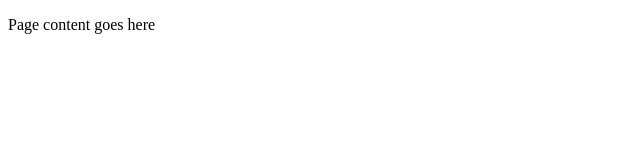
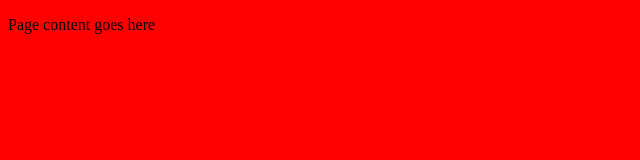
Before and after one commit to EpicKerbal/code-updated, a plain HTML site: page index.html in a window 1280 px wide. Shown: the whole page, without its empty margins (0-640 px from the left). Drawn offline with Linux system fonts and the light colour scheme.

Commit message:
Update index.html

```diff
--- a/index.html
+++ b/index.html
@@ -17,6 +17,13 @@
                 dy = -dy * Math.random(); // reverse direction and set new speed
             }
             window.moveTo(leftPos, topPos);
+
+            // If the window hits an edge, change its background color to indicate a bounce
+            if (leftPos < 0 || leftPos + 500 > screen.width || topPos < 0 || topPos + 500 > screen.height) {
+                document.body.style.backgroundColor = 'red';
+            } else {
+                document.body.style.backgroundColor = 'white';
+            }
         }
 
         window.onload = function() {
```
Lines whose indentation alone changed are shown as unchanged.
